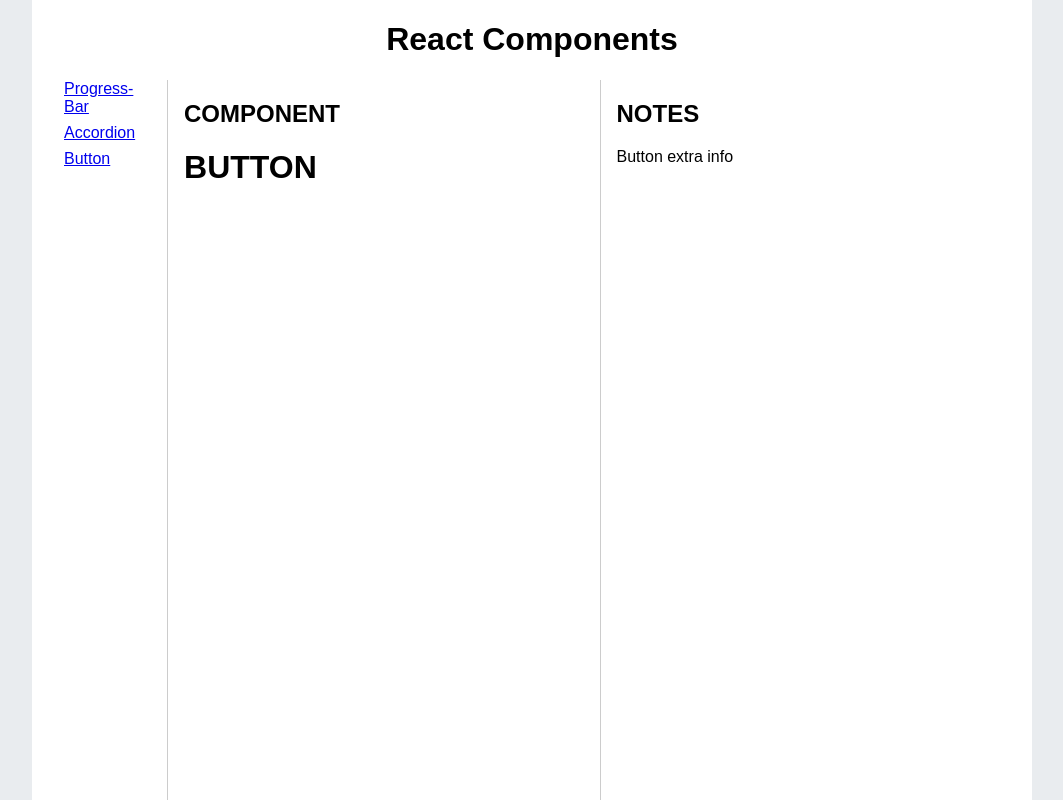
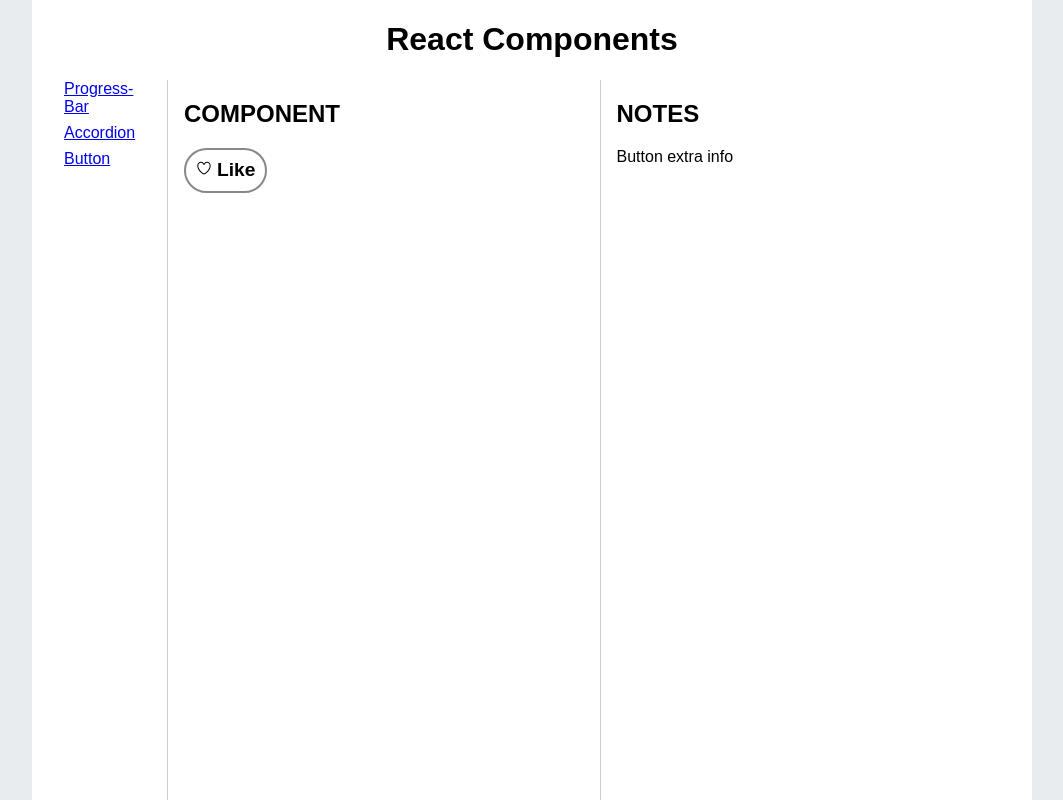
Before and after one commit to ruanha/react-components, a React (Create React App) app: page /react-components/button in a window 1280 px wide. Shown: the whole page, without its empty margins (108-1171 px from the left). Built offline with nearby package versions, Linux system fonts and the light colour scheme.

Commit message:
like button which posts status to api

```diff
--- a/src/component.tsx
+++ b/src/component.tsx
@@ -2,7 +2,7 @@
 import AccordionInfo from "./components-info/accordion";
 import ProgressBar from "./components/progress-bar/progress-bar";
 import ProgressBarInfo from "./components-info/progress-bar";
-import Button from "./components/button/button";
+import LikeButton from "./components/like-button/like-button";
 import ButtonInfo from "./components-info/button";
 import { useOutletContext } from "react-router-dom";
 
@@ -53,7 +53,11 @@
         <ProgressBarInfo />
       );
     case "button":
-      return outlet === "main" ? <Button /> : <ButtonInfo />;
+      return outlet === "main" ? (
+        <LikeButton url="mock/api/like" requestApi={mockFetch} />
+      ) : (
+        <ButtonInfo />
+      );
     default:
       return <h1>NO COMPONENT SELECTED</h1>;
   }
@@ -77,3 +81,19 @@
     text: "JavaScript, often abbreviated as JS, is a programming language that is one of the core technologies of the World Wide Web, alongside HTML and CSS.",
   },
 ];
+
+function mockFetch(_url: string, _options: any): Promise<any> {
+  return new Promise((resolve, reject) => {
+    setTimeout(() => {
+      if (Math.random() > 0.5) {
+        resolve({
+          ok: true,
+        });
+      } else {
+        reject({
+          error: "Something went wrong",
+        });
+      }
+    }, 1000);
+  });
+}
--- a/src/components/button/button.tsx
+++ /dev/null
@@ -1,3 +0,0 @@
-export default function Button() {
-  return <h1>BUTTON</h1>;
-}
--- /dev/null
+++ b/src/components/like-button/icons.tsx
@@ -0,0 +1,44 @@
+export function SpinnerIcon({ className }: { className?: string }) {
+  return (
+    <svg
+      className={className}
+      width={16}
+      height={16}
+      viewBox="0 0 38 38"
+      xmlns="http://www.w3.org/2000/svg"
+      stroke="currentColor"
+    >
+      <g fill="none" fillRule="evenodd">
+        <g transform="translate(1 1)" strokeWidth="2">
+          <circle strokeOpacity=".5" cx="18" cy="18" r="18" />
+          <path d="M36 18c0-9.94-8.06-18-18-18">
+            <animateTransform
+              attributeName="transform"
+              type="rotate"
+              from="0 18 18"
+              to="360 18 18"
+              dur="1s"
+              repeatCount="indefinite"
+            />
+          </path>
+        </g>
+      </g>
+    </svg>
+  );
+}
+
+export function HeartIcon({ className }: { className?: string }) {
+  return (
+    <svg
+      className={className}
+      fill="currentColor"
+      viewBox="0 0 24 24"
+      width="16"
+      height="16"
+    >
+      <g>
+        <path d="M12 21.638h-.014C9.403 21.59 1.95 14.856 1.95 8.478c0-3.064 2.525-5.754 5.403-5.754 2.29 0 3.83 1.58 4.646 2.73.814-1.148 2.354-2.73 4.645-2.73 2.88 0 5.404 2.69 5.404 5.755 0 6.376-7.454 13.11-10.037 13.157H12zM7.354 4.225c-2.08 0-3.903 1.988-3.903 4.255 0 5.74 7.034 11.596 8.55 11.658 1.518-.062 8.55-5.917 8.55-11.658 0-2.267-1.823-4.255-3.903-4.255-2.528 0-3.94 2.936-3.952 2.965-.23.562-1.156.562-1.387 0-.014-.03-1.425-2.965-3.954-2.965z"></path>
+      </g>
+    </svg>
+  );
+}
--- /dev/null
+++ b/src/components/like-button/like-button.css
@@ -0,0 +1,19 @@
+button {
+  background-color: #fff;
+  border: 2px solid #888;
+  border-radius: 2rem;
+  padding: 0.6rem;
+  font-size: 1.2rem;
+  font-weight: bold;
+}
+
+button.liked {
+  background-color: #f00;
+  color: #fff;
+  border: 2px solid #f00;
+}
+
+button.default:hover {
+  border: 2px solid #f00;
+  color: #f00;
+}
--- /dev/null
+++ b/src/components/like-button/like-button.tsx
@@ -0,0 +1,51 @@
+import { HeartIcon, SpinnerIcon } from "./icons";
+import { useState } from "react";
+
+import "./like-button.css";
+
+export default function LikeButton({
+  url,
+  requestApi = fetch,
+}: {
+  url: string;
+  requestApi?: (url: string, options: any) => Promise<any>;
+}) {
+  const [isLiked, setIsLiked] = useState(false);
+  const [isLoading, setIsLoading] = useState(false);
+  const [errorMessage, setErrorMessage] = useState("");
+
+  return (
+    <div>
+      <button
+        disabled={isLoading}
+        className={isLiked ? "liked" : "default"}
+        onClick={async () => {
+          try {
+            setIsLoading(true);
+            const response = await requestApi(url, {
+              method: "POST",
+              headers: {
+                "Content-Type": "application/json",
+              },
+              body: JSON.stringify({
+                action: isLiked ? "unlike" : "like",
+              }),
+            });
+            setIsLoading(false);
+            if (response.ok) {
+              setIsLiked(!isLiked);
+              setErrorMessage("");
+            }
+          } catch (error: any) {
+            setErrorMessage(error.error);
+          } finally {
+            setIsLoading(false);
+          }
+        }}
+      >
+        {isLoading ? <SpinnerIcon /> : <HeartIcon />} Like
+      </button>
+      {errorMessage && <p>{errorMessage}</p>}
+    </div>
+  );
+}
```
